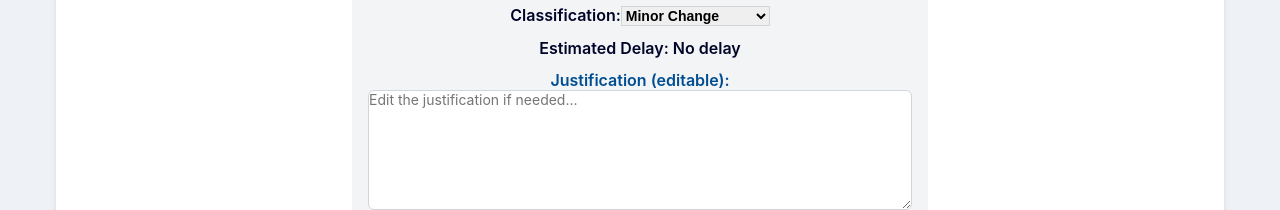
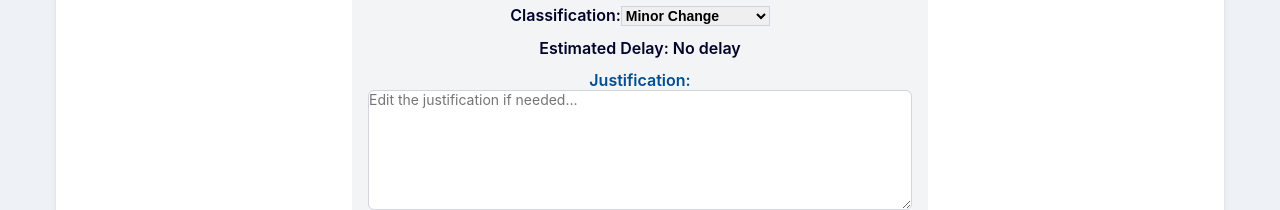
Before and after one commit to freeup86/trsh, a React (Create React App) app: page / in a window 1280 px wide. Both pictures are taken after a click on the button "PREDICT TRAINING IMPACT". Shown: the part 2673-2883 px from the top of the page. Built offline with nearby package versions, Linux system fonts and the light colour scheme.

Commit message:
Simplify justification label by removing '(editable)' text

```diff
--- a/src/ERPChangeControl.js
+++ b/src/ERPChangeControl.js
@@ -912,7 +912,7 @@ Please respond in the following JSON format:
                   {/* Editable Justification */}
                   <div style={{ marginBottom: '0.75rem' }}>
                     <label className="block font-semibold mb-2" style={{ color: colorPalette.darkBlue }}>
-                      Justification (editable):
+                      Justification:
                     </label>
                     <textarea
                       value={editableJustification}
```
